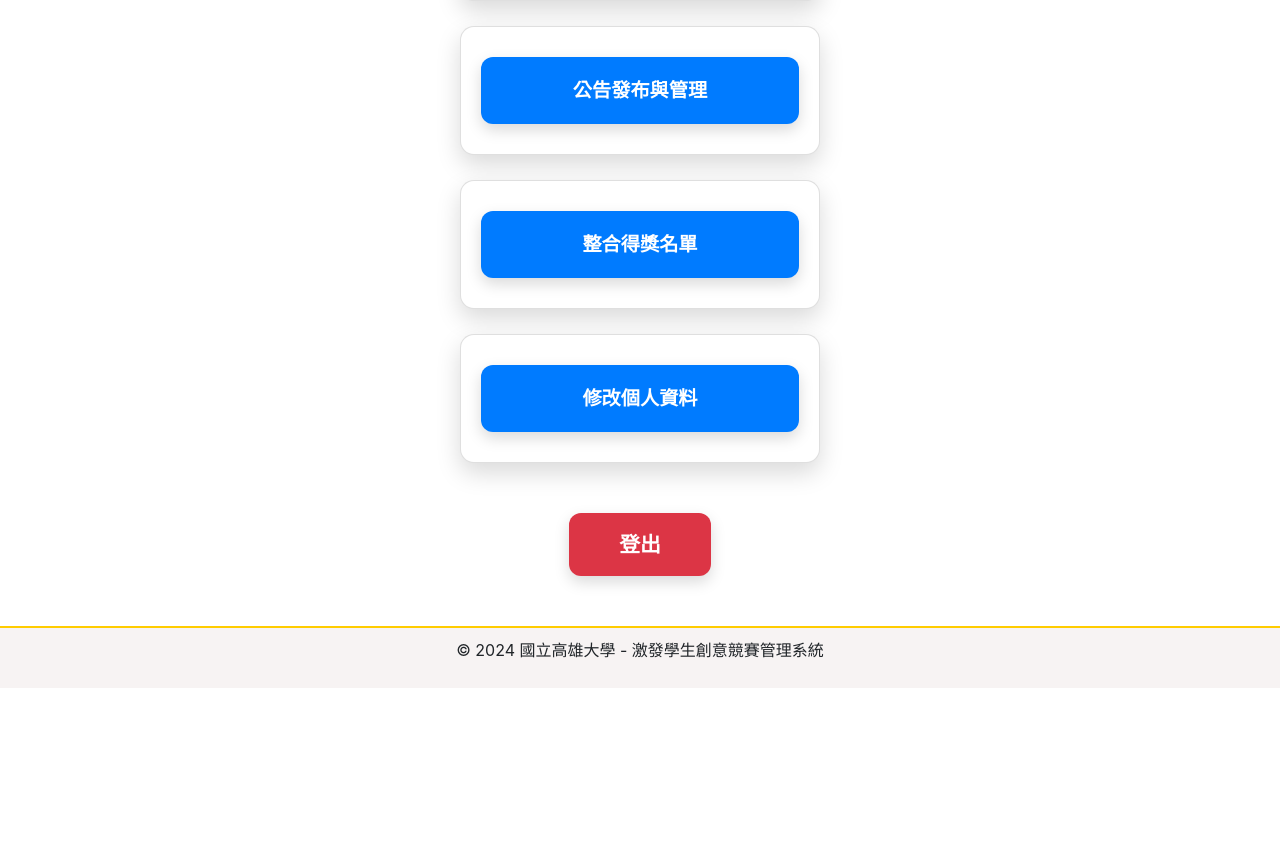
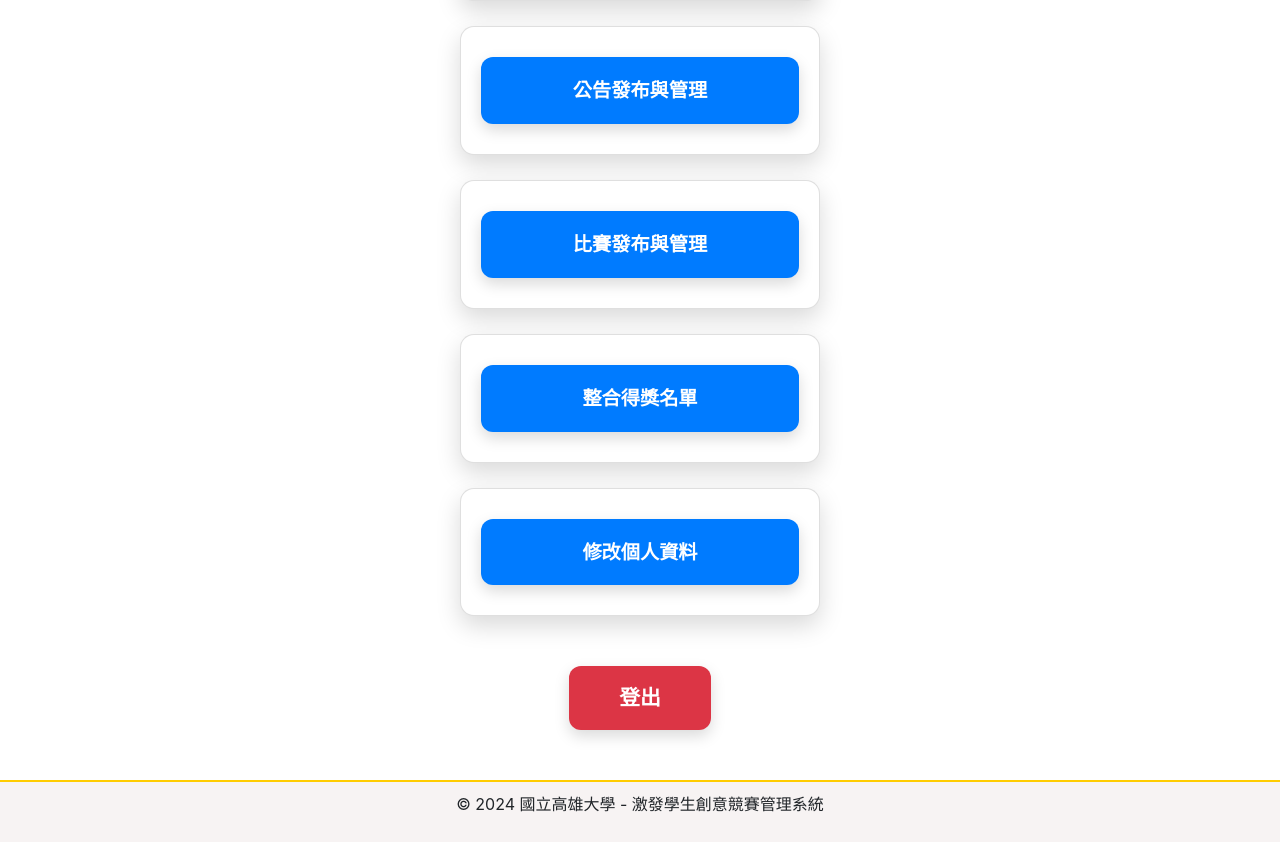
Before and after one commit to Rex0626/SE-final_project, a PHP site: page /admin_system/admin_system.php in a window 1280 px wide. Shown: the part 472-1314 px from the top of the page. Before the commit the page ends 1130 px from the top, so only its background shows below. Run offline with PHP 8.4, Linux system fonts and the light colour scheme; the visitor is signed in with stand-in values (Sample User, id 1).

Commit message:
增加比赛管理模块

```diff
--- a/admin_system/admin_system.php
+++ b/admin_system/admin_system.php
@@ -107,6 +107,9 @@ if (!isset($_SESSION['email']) || $_SESSION['role'] !== 'admin') {
             <a href="./manage_announcement/main.php" class="btn">公告發布與管理</a>
         </div>
         <div class="card">
+            <a href="./manage_competition/main.php" class="btn">比賽發布與管理</a>
+        </div>
+        <div class="card">
             <a href="./award_summary/main.php" class="btn">整合得獎名單</a>
         </div>
         <div class="card">
```
